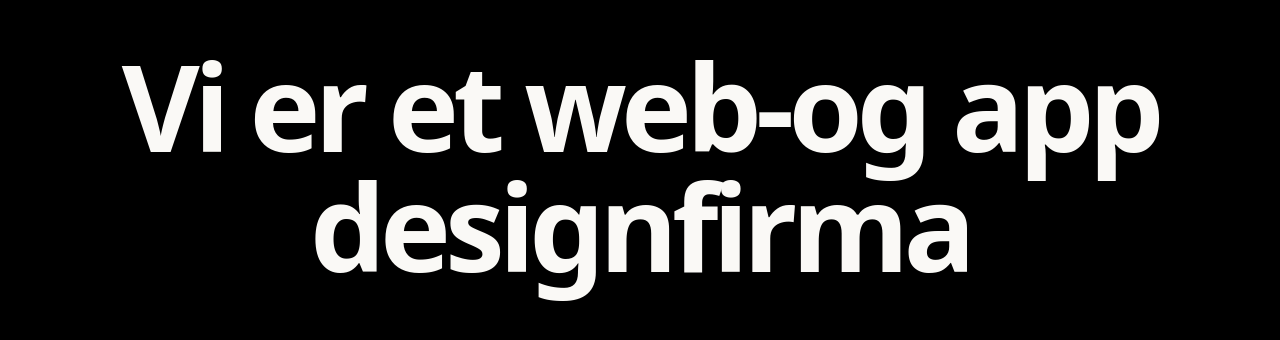
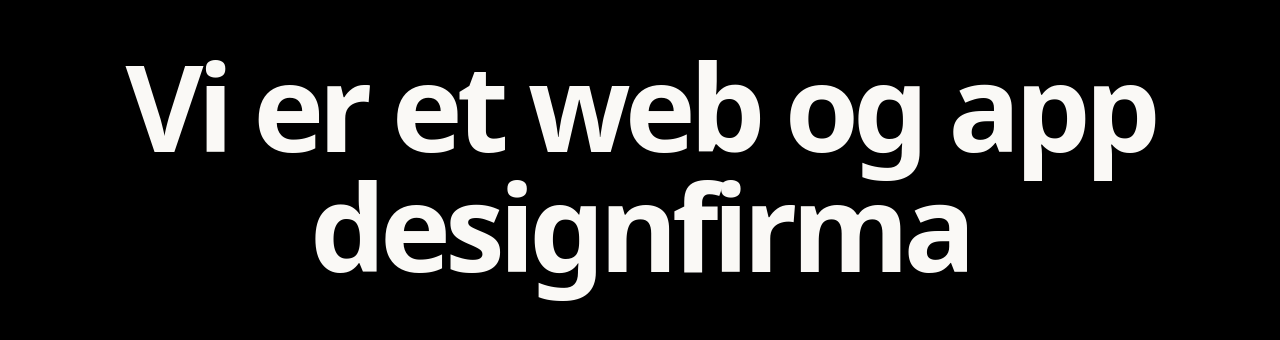
Before and after one commit to swappybizz/ndnextapp, a Next.js app: page / in a window 1280 px wide. Shown: the part 234-574 px from the top of the page. Built offline with nearby package versions, Linux system fonts and the light colour scheme.

Commit message:
Fix typo in page.js

```diff
--- a/app/page.js
+++ b/app/page.js
@@ -10,7 +10,7 @@ export default function Home() {
       <h1
       className='text-[7.5rem] font-bold leading-none tracking-tighter text-center'
       >
-        Vi er et web-og app designfirma
+        Vi er et web og app designfirma
 
       </h1>
 
```
